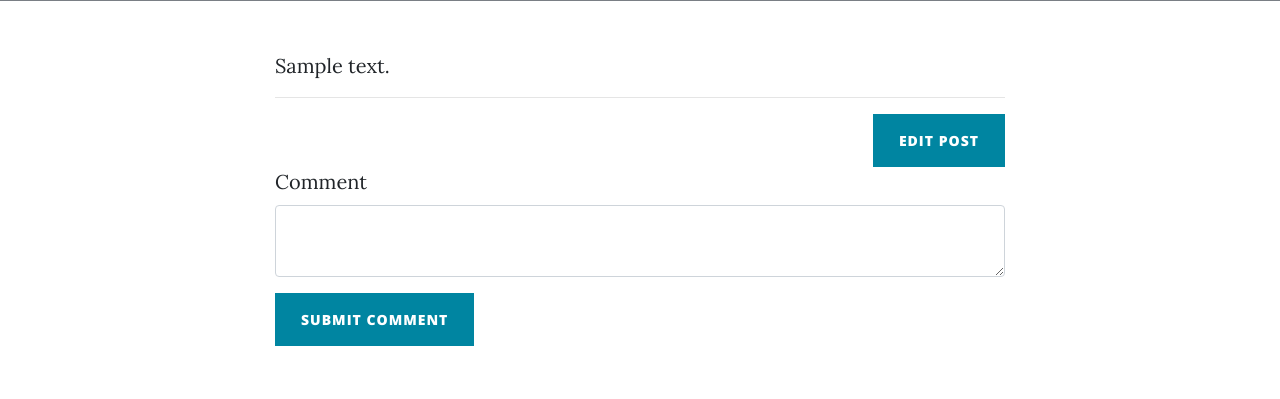
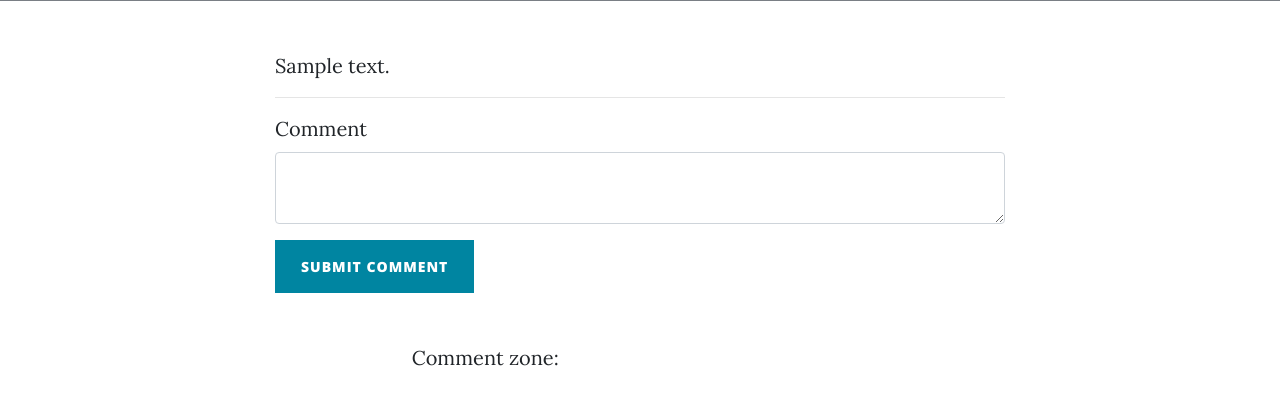
Before and after one commit to IamIGI/Blog_website_sql_flask, a Flask app: template templates/post.html in a window 1280 px wide. Shown: the part 560-959 px from the top of the page. Run offline with Flask 2, Linux system fonts and the light colour scheme; the template is opened without the code that fills it: values that come from a table or form of the project are taken from there, others are empty; tables that the repository leaves empty hold one stand-in row (values such as "Sample post"); grey boxes marked "Sample" are stand-in pictures; some libraries are stand-ins or nearby versions.

Commit message:
post.html update

```diff
--- a/templates/post.html
+++ b/templates/post.html
@@ -28,11 +28,11 @@
         <div class="col-lg-8 col-md-10 mx-auto">
             {{ post.body|safe }}
           <hr>
-
-            <div class="clearfix">
-            <a class="btn btn-primary float-right" href="{{url_for('edit_post', post_id=post.id)}}">Edit Post</a>
-            </div>
-
+            {% if current_user.id == 1 %}
+                <div class="clearfix">
+                <a class="btn btn-primary float-right" href="{{url_for('edit_post', post_id=post.id)}}">Edit Post</a>
+                </div>
+            {% endif %}
 
 
 <!--           Comments Area -->
```
